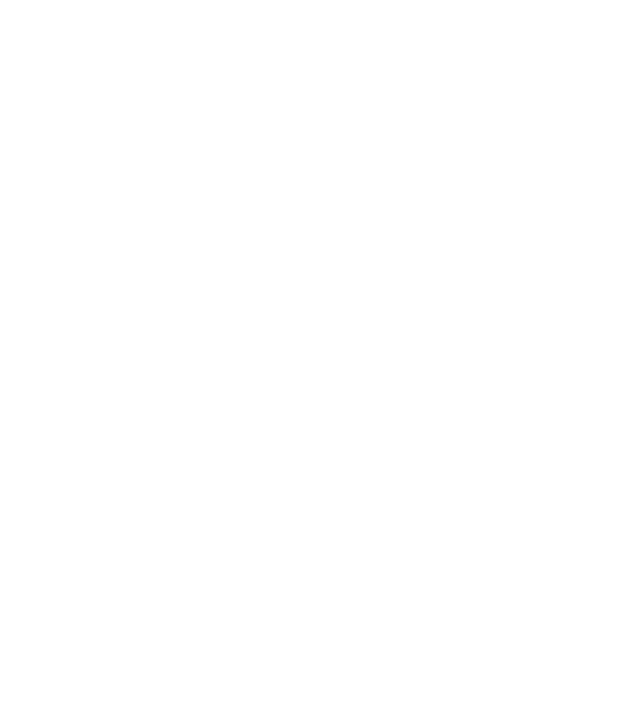
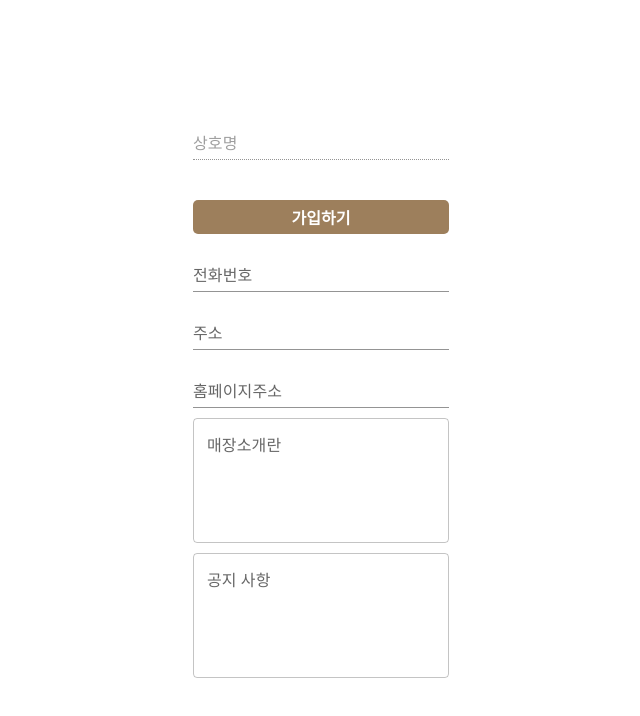
Before and after one commit to ris2131/ssafyEBSMirror, a React (Create React App) app in the folder business-fe/: page /info in a window 1280 px wide. Before the commit this address had no page. Shown: the top 716 px of the page, without its empty margins (319-959 px from the left). Built offline with nearby package versions, Linux system fonts and the light colour scheme.

Commit message:
Feat: 매장 관리 페이지 화면 구성

```diff
--- a/business-fe/src/App.js
+++ b/business-fe/src/App.js
@@ -1,8 +1,8 @@
 import './App.css';
 
-//import { useEffect } from "react";
-//import { getuser } from "./redux/AuthSlice";
-//import { useDispatch } from "react-redux";
+import { useEffect } from "react";
+import { getuser } from "./redux/AuthSlice";
+import { useDispatch } from "react-redux";
 import { Routes, Route, useNavigate } from "react-router-dom";
 
 // 메인
@@ -10,11 +10,27 @@
 // 로그인
 import Login from "./pages/Auth/Login";
 import SignUp from './pages/Auth/SignUp';
+//매장 관리
+import Info from "./pages/Info/Info";
 
 function App() {
-  //const dispatch = useDispatch();
-  //const navigate = useNavigate();
-  //const token = localStorage.getItem("token");
+  const dispatch = useDispatch();
+  const navigate = useNavigate();
+  const token = localStorage.getItem("token");
+
+  // useEffect(() => {
+  //   if (token) {
+  //     const getUser = () => {
+  //       dispatch(getuser())
+  //         .unwrap()
+  //         .catch(() => {
+  //           localStorage.setItem("token", "");
+  //           navigate("/login");
+  //         });
+  //     };
+  //     getUser();
+  //   }
+  // }, [dispatch, navigate, token]);
 
   return (
     <div className="App">
@@ -26,8 +42,9 @@
         <Route path="/login" element={<Login/>} />
 
         {/* 회원가입 */}
-        <Route path="/signup" element={<SignUp />} />
-
+        <Route path="/signup" element={<SignUp/>} />
+        {/*점주 정보 수정*/}
+        <Route path="/info" element={<Info/>}/>
       </Routes>
     </div>
   );
--- a/business-fe/src/pages/Auth/SignUp.js
+++ b/business-fe/src/pages/Auth/SignUp.js
@@ -16,15 +16,9 @@
 // style
 import styled from "styled-components";
 import TextField from "@mui/material/TextField";
-import MenuItem from "@mui/material/MenuItem";
-import Select from "@mui/material/Select";
-//import { GrLinkNext } from "react-icons/gr";
-//import { GrLinkPrevious } from "react-icons/gr";
-//import { TbCameraPlus } from "react-icons/tb";
+//import MenuItem from "@mui/material/MenuItem";
+//import Select from "@mui/material/Select";
 import Swal from "sweetalert2";
-//import Timer from "./components/Timer";
-
-//const backgroundImage = process.env.PUBLIC_URL + `/assets/testground.jpg`;
 
 import logoImage from '../../assets/Logo.png'
 
@@ -76,18 +70,6 @@
   cursor: pointer;
 `;
 
-const CheckButton = styled.button`
-  margin-top: 20px;
-  margin-left: 20px;
-  border: none;
-  border-radius: 10px;
-  background-color: ${(props) => props.back};
-  padding: 5px;
-  color: white;
-  width: 100px;
-  cursor: ${(props) => props.pointer};
-`;
-
 const InputDiv = styled.div`
   @media screen and (max-width: 1000px) {
     width: 45vw;
@@ -121,50 +103,6 @@
   margin: 10px 20px;
   width: 20vw;
   cursor: pointer;
-`;
-
-const ProfileContainer = styled.div`
-  display: flex;
-  justify-content: center;
-  align-items: center;
-`;
-
-const ProfileSection = styled.div`
-  display: flex;
-  flex-direction: column;
-  justify-content: center;
-  align-items: center;
-`;
-
-const ProfileBox = styled.div`
-  width: 80px;
-  height: 80px;
-  border-radius: 70%;
-  overflow: hidden;
-`;
-
-const Profileimg = styled.img`
-  width: 100%;
-  height: 100%;
-  object-fit: cover;
-`;
-
-const DateWrapper = styled.div`
-  @media screen and (max-width: 1000px) {
-    width: 45vw;
-  }
-  display: flex;
-  align-items: center;
-  width: 20vw;
-`;
-
-const MarginBox = styled.div`
-  @media screen and (max-width: 1000px) {
-  }
-`;
-
-const SelectBox = styled.div`
-  margin: 0px 10px;
 `;
 
 const SignUp = () => {
@@ -354,10 +292,8 @@
           variant="standard"
           value={passwordCheck}
           onChange={(e) => setPasswordCheck(e.target.value)}
-          //onKeyPress={(e) => (e.key === "Enter" ? setPage(2) : null)}
         />
       </InputDiv>
-
       <InputDiv>
         <TextField
           fullWidth
--- /dev/null
+++ b/business-fe/src/pages/Info/Info.js
@@ -0,0 +1,120 @@
+
+
+import styled from "styled-components";
+import TextField from "@mui/material/TextField";
+
+import { useState } from "react";
+import {useNavigate} from "react-router-dom";
+import {useEffect} from "react";
+
+
+const InfoBox = styled.div`
+  display: flex;
+  flex-direction: column;
+  justify-content: center;
+  align-items: center;
+  height: 100vh;
+`;
+
+const InputDiv = styled.div`
+  @media screen and (max-width: 1000px) {
+    width: 45vw;
+  }
+  width: 20vw;
+  margin-bottom: 10px;
+`;
+
+const SButton = styled.button`
+  border-radius: 5px;
+  color: white;
+  border: none;
+  background-color: #9D7F5C;
+  padding: 5px;
+  margin-top: 40px;
+  width: 20vw;
+  font-size: 16px;
+  font-weight: bold;
+  cursor: pointer;
+`;
+
+const Info = () =>{
+  const [password, setPassword] = useState();
+  const [phone, setPhone] = useState();
+  const [address, setAddress] = useState();
+  const [homepage, setHomepage] = useState();
+  const [introduction, setIntroduction] = useState();
+  const [notice, setNotice] = useState();
+  const [input1, setInput1] = useState("true");
+
+    return(
+      <InfoBox>
+        <InputDiv>
+              <TextField
+              id= {input1}
+              fullWidth
+              disabled
+              label="상호명"
+              type="text"
+              variant="standard"
+              value={password}
+              onChange={(e) => setPassword(e.target.value)}
+              />
+            <SButton onClick={input1.disabled}>
+            가입하기
+            </SButton>
+          </InputDiv>
+          <InputDiv>
+              <TextField
+              fullWidth
+              label="전화번호"
+              type="password"
+              variant="standard"
+              value={phone}
+              onChange={(e) => setPhone(e.target.value)}
+              />
+          </InputDiv>
+          <InputDiv>
+              <TextField
+              fullWidth
+              label="주소"
+              type="text"
+              variant="standard"
+              value={address}
+              onChange={(e) => setAddress(e.target.value)}
+              />
+          </InputDiv>
+          <InputDiv>
+              <TextField
+              fullWidth
+              label="홈페이지주소"
+              type="text"
+              variant="standard"
+              value={homepage}
+              onChange={(e) => setHomepage(e.target.value)}
+              />
+          </InputDiv>
+          <InputDiv>
+            <TextField
+              fullWidth
+              label="매장소개란"
+              multiline
+              rows={4}
+              value={introduction}
+            />
+          </InputDiv>
+          <InputDiv>
+            <TextField
+            fullWidth
+            label="공지 사항"
+            multiline
+            rows={4}
+            value={notice}
+          />
+          </InputDiv>
+
+      </InfoBox>
+    );
+};
+
+
+export default Info;
--- a/business-fe/src/redux/store.js
+++ b/business-fe/src/redux/store.js
@@ -1,9 +1,11 @@
 import { configureStore } from "@reduxjs/toolkit";
 import AuthReducer from "./AuthSlice";
-//import EduReducer from "./EduSlice";
+//import InfoReducer from "./EduSlice";
+
 const store = configureStore({
   reducer: {
     auth: AuthReducer,
+
     //edu: EduReducer,
   },
 });
--- /dev/null
+++ b/business-fe/src/shared/infoApi.js
@@ -0,0 +1,6 @@
+import axios from "./api";
+
+export const infoApi = {
+  //회원관리 수정.
+  modify: (data) => axios.post("business/info", data),
+};
```
Also changed, not shown: business-fe/src/shared/api.js (+0 -10 lines).
